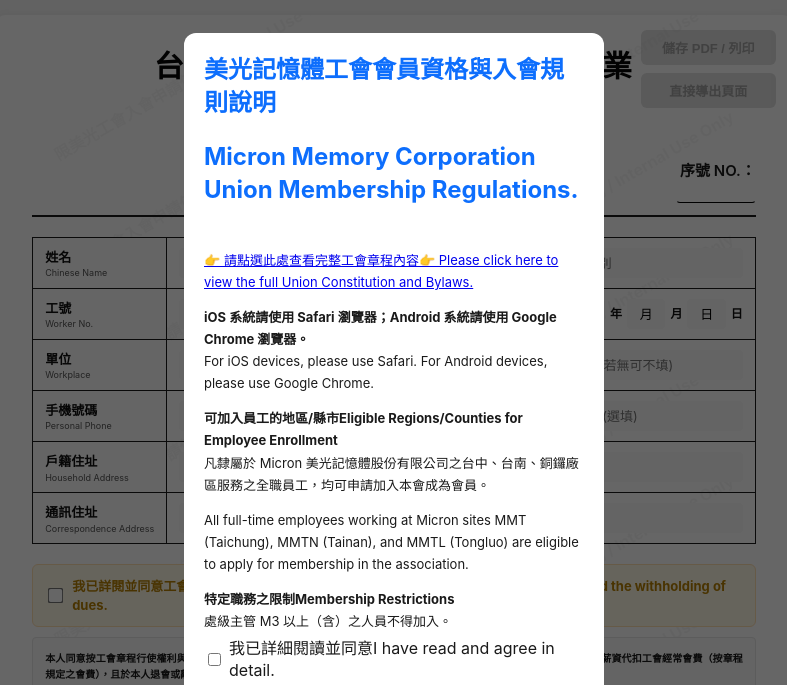
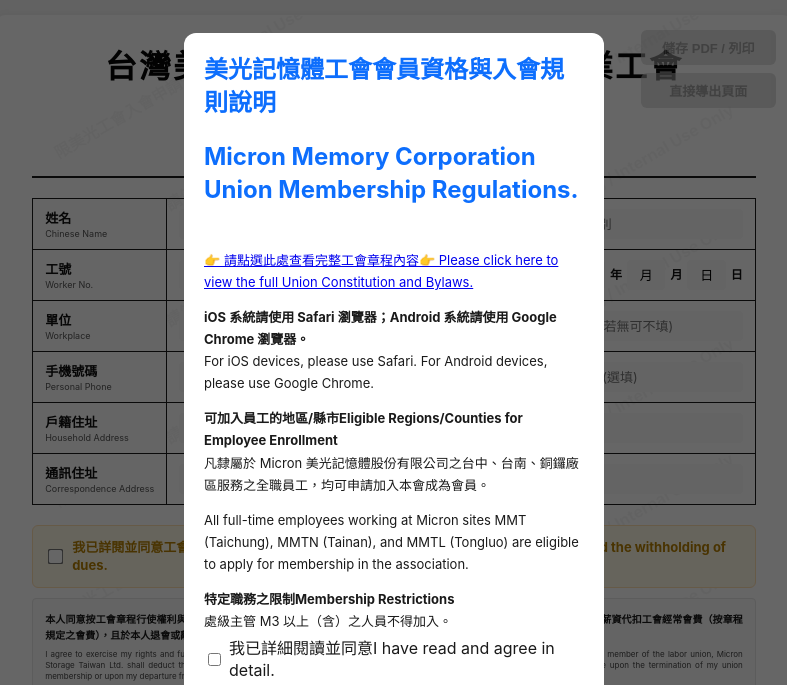
Before and after one commit to asdfgghghhh/micron-union-form.., a plain HTML site: page index.html in a window 1280 px wide. Shown: the top 685 px of the page, without its empty margins (246-1033 px from the left). Drawn offline with Linux system fonts and the light colour scheme.

Commit message:
Update index.html

```diff
--- a/index.html
+++ b/index.html
@@ -200,7 +200,7 @@ body{font-family:-apple-system,BlinkMacSystemFont,"Segoe UI",Roboto,"Helvetica N
 .btn-pdf-generate{background:#28a745;}.btn-pdf-generate:hover{background:#218838;}
 .btn-pdf:disabled{background:#ccc!important;color:#666!important;cursor:not-allowed!important;opacity:.6;}
 .header-container{text-align:center;margin-bottom:20px;border-bottom:2px solid var(--border-color);padding-bottom:12px;position:relative;z-index:2;}
-.header-title-zh{font-size:30px;font-weight:900;margin:0;letter-spacing:2px;color:#050505;}
+.header-title-zh{font-size:32px;font-weight:900;margin:0;letter-spacing:2px;color:#050505;}
 .header-title-en{font-size:20px;font-weight:600;margin:6px 0 0;color:#444;}
 .header-subtitle{font-size:20px;font-weight:700;margin:12px 0 0;color:#222;}
 table{width:100%;border-collapse:collapse;margin-bottom:20px;position:relative;z-index:2;}
@@ -269,21 +269,11 @@ input[type="text"]:focus,select:focus{border-color:var(--primary-color);backgrou
     <button class="btn-pdf btn-pdf-generate" id="btnExport" onclick="generateFullPDFDirectly()" disabled>直接導出頁面</button>
   </div>
   <div class="watermark-container" aria-hidden="true"><div class="watermark-item">限美光工會入會申請使用 / Internal Use Only</div><div class="watermark-item">限美光工會入會申請使用 / Internal Use Only</div><div class="watermark-item">限美光工會入會申請使用 / Internal Use Only</div><div class="watermark-item">限美光工會入會申請使用 / Internal Use Only</div><div class="watermark-item">限美光工會入會申請使用 / Internal Use Only</div><div class="watermark-item">限美光工會入會申請使用 / Internal Use Only</div><div class="watermark-item">限美光工會入會申請使用 / Internal Use Only</div><div class="watermark-item">限美光工會入會申請使用 / Internal Use Only</div><div class="watermark-item">限美光工會入會申請使用 / Internal Use Only</div><div class="watermark-item">限美光工會入會申請使用 / Internal Use Only</div><div class="watermark-item">限美光工會入會申請使用 / Internal Use Only</div><div class="watermark-item">限美光工會入會申請使用 / Internal Use Only</div><div class="watermark-item">限美光工會入會申請使用 / Internal Use Only</div><div class="watermark-item">限美光工會入會申請使用 / Internal Use Only</div><div class="watermark-item">限美光工會入會申請使用 / Internal Use Only</div><div class="watermark-item">限美光工會入會申請使用 / Internal Use Only</div></div>
-  <div class="header-container" style="display: flex; justify-content: space-between; align-items: flex-end; position: relative;">
-  <!-- 為了保持標題視覺居中，左側增加一個隱形的佔位符 -->
-  <div style="width: 120px;"></div>
-
-  <div style="flex-grow: 1; text-align: center;">
+  <div class="header-container">
     <div class="header-title-zh">台灣美光記憶體股份有限公司企業工會</div>
     <div class="header-title-en">Micron Labor Union</div>
     <div class="header-subtitle">入會申請書 / Membership Application</div>
   </div>
-
-  <!-- 序號欄位 -->
-  <div class="serial-number-box" style="width: 120px; text-align: right; font-size: 15px; font-weight: 600;">
-    序號 NO.：<input type="text" style="width: 80px; border-bottom: 1px solid #000; background: transparent; padding: 2px 5px; text-align: center;" placeholder="   ">
-  </div>
-</div>
    <table><tbody>
   <tr>
     <td class="label-cell" style="width:18%;">姓名<span class="sub-label">Chinese Name</span></td>
```
